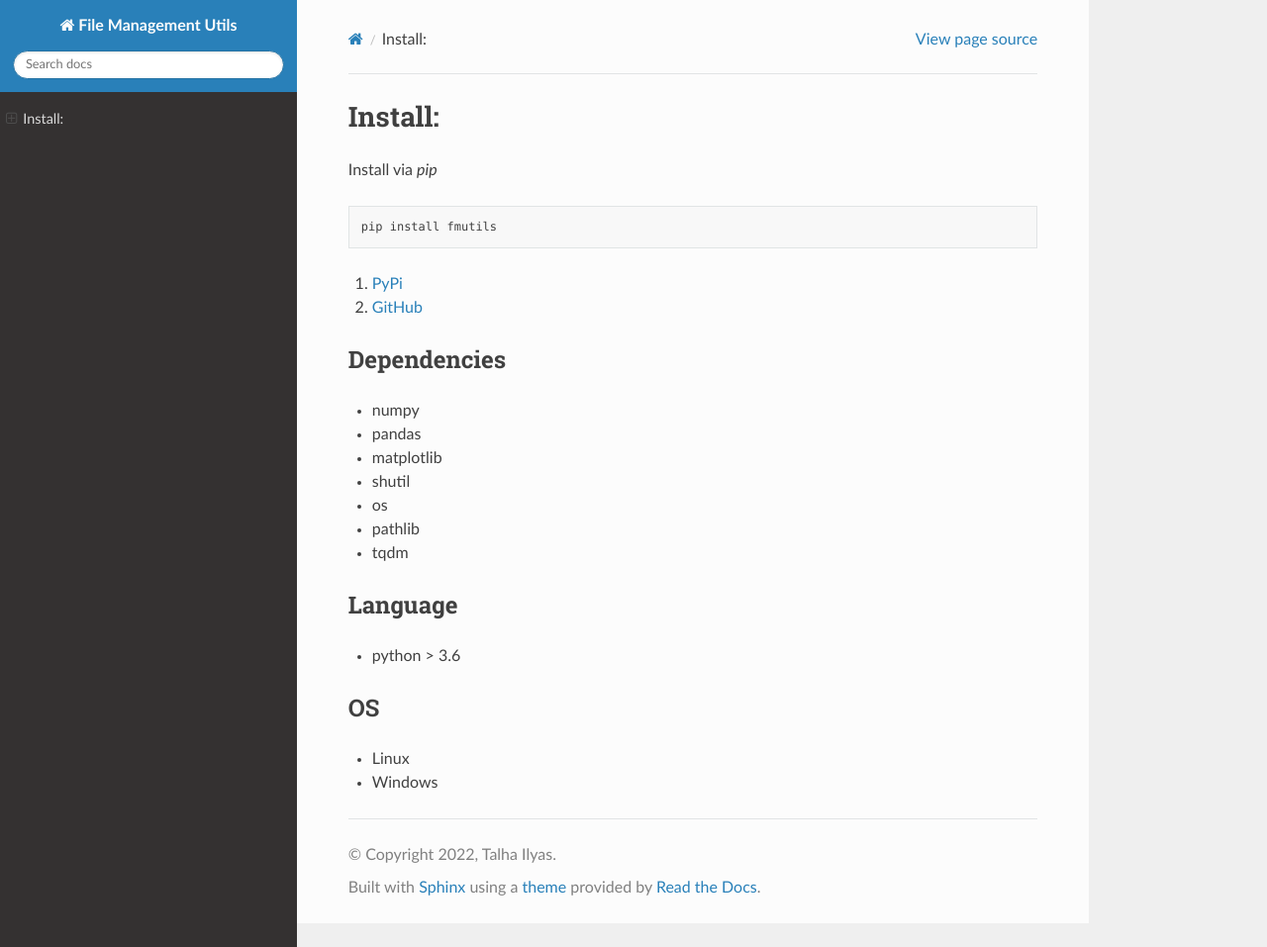
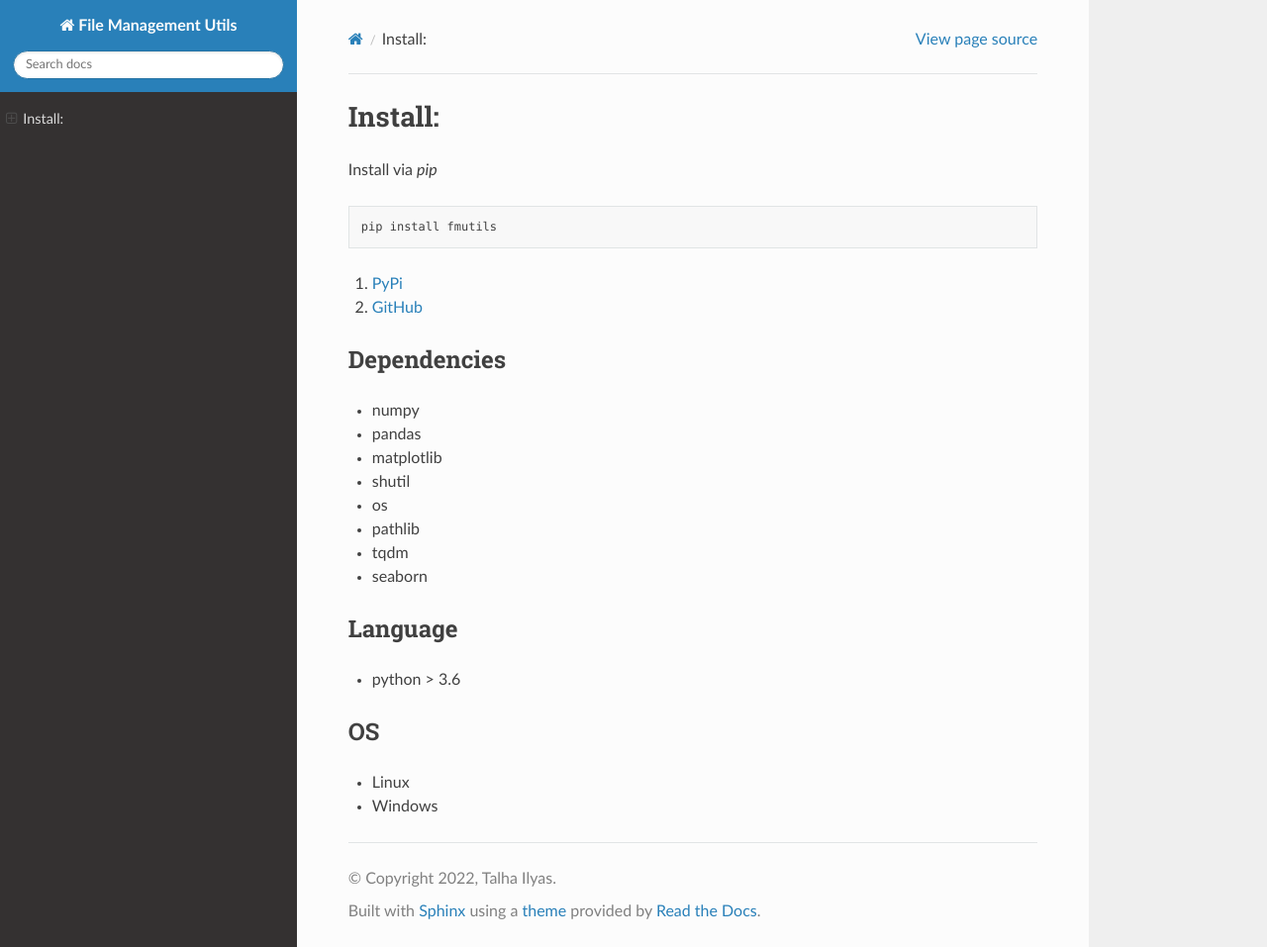
Before and after one commit to Mr-TalhaIlyas/FMUtils, a Sphinx documentation site: the page built from docs/installation.rst, in a window 1280 px wide and 957 px high. Shown: the whole window at 99% size. Built offline with Sphinx 7.4.7 and the Read the Docs theme 2.0.0, drawn with Linux system fonts in a browser that asks for light colours.

Commit message:
Update installation.rst

```diff
--- a/docs/installation.rst
+++ b/docs/installation.rst
@@ -20,7 +20,7 @@ Dependencies
 * os
 * pathlib
 * tqdm
-
+* seaborn
 Language
 =========
 
```
